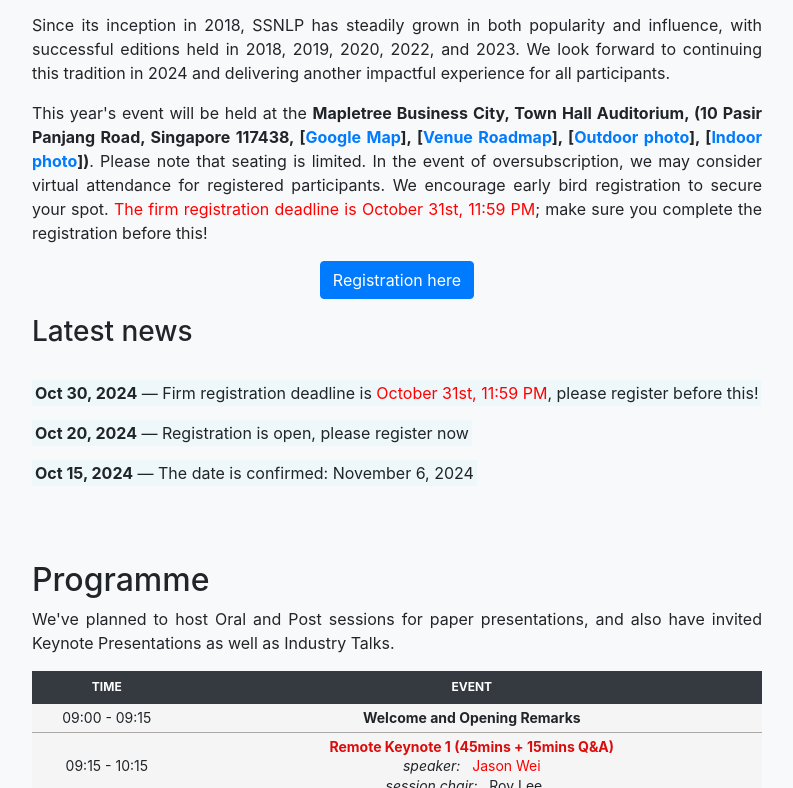
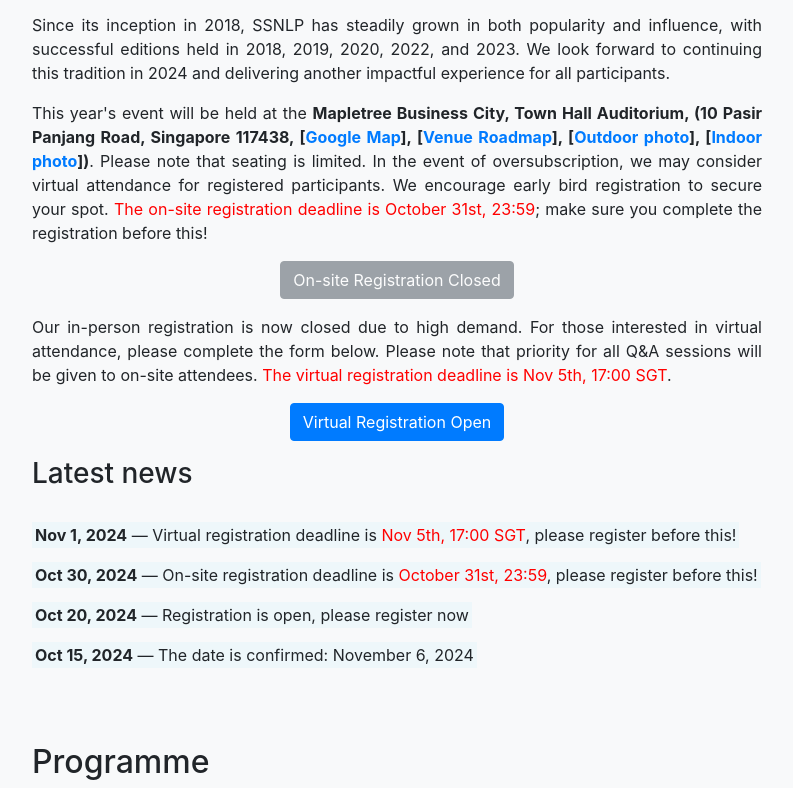
Before and after one commit to WING-NUS/SSNLP-2024, a website with bundled scripts: page index.html in a window 1280 px wide. Shown: the part 599-1387 px from the top of the page, without its empty margins (243-1036 px from the left). Built offline with nearby package versions, Linux system fonts and the light colour scheme; files whose address does not match are found by name.

Commit message:
Update index.html

```diff
--- a/index.html
+++ b/index.html
@@ -171,25 +171,36 @@
                     [<a href="images/town-hall-1.jpg">Outdoor photo</a>], [<a href="images/town-hall-2.jpg">Indoor photo</a>])</b>.
 		    Please note that seating is limited. In the event of oversubscription, we may consider virtual attendance for registered participants.
 			We encourage early bird registration to secure your spot.
-			<font color="red">The firm registration deadline is October 31st, 11:59 PM</font>; make sure you complete the registration before this!
+			<font color="red">The on-site registration deadline is October 31st, 23:59</font>; make sure you complete the registration before this!
 			</p>
                 <center>
                   <p>
-                    <a href="https://forms.office.com/r/4RVt9GXPFD" target="_blank" class="btn btn-primary">Registration here</a>
+                    <a href="https://forms.office.com/r/4RVt9GXPFD" target="_blank" class="btn disabled btn-secondary">On-site Registration Closed</a>
                   </p>
                 </center>
+                <p style="text-align: justify;">
+                    Our in-person registration is now closed due to high demand. For those interested in virtual attendance, please complete the form below. Please note that priority for all Q&A sessions will be given to on-site attendees.
+                    <font color="red">The virtual registration deadline is Nov 5th, 17:00 SGT</font>.
+                    </p>
+                        <center>
+                          <p>
+                            <a href="https://docs.google.com/forms/d/e/1FAIpQLScIBI41W_D57fg6If_WjncnK0P3-JTWcBZZ0KiOInK0iNTn0g/viewform?usp=sf_link" target="_blank" class="btn btn-primary">Virtual Registration Open</a>
+                          </p>
+                        </center>
+
+
 
 <!--                 <p>Due to fire code restrictions, our venues cannot accommodate additional onsite registrations.  However, we have plenty of capacity for virtual attendance.  Feel free to request the link for the virtual registration below.
                 </p> -->
 
 
-<!-- 		    <p>Right now, our in-person registration is closed, but feel free to make virtual registrations for online attendance by dropping an email. We will send you a Zoom link.</p>
+		    <!-- <p>Right now, our in-person registration is closed, but feel free to make virtual registrations for online attendance by dropping an email. We will send you a Zoom link.</p>
                 <center>
                   <p>
                     <a href="https://docs.google.com/forms/d/e/1FAIpQLScBFhd2XQf8ciLpRcNPAlim3mFXLc4CpDxTn-8Cef3AKd5j9Q/viewform?pli=1" target="_blank" class="btn disabled btn-secondary">Virtual Registration closed</a> -->
 
 
-<!--                     <a href="mailto:haofei37@nus.edu.sg?subject=SSNLP 2023 Virtual Registration&body=Hi, I'd like to receive the Zoom link for the upcoming SSNLP event on 5 December 2023.  Can you send it to me?  Thank you!" target="_blank" class="btn btn-primary">Register to get the Virtual Attendance Zoom links</a> -->
+                    <!-- <a href="mailto:haofei37@nus.edu.sg?subject=SSNLP 2023 Virtual Registration&body=Hi, I'd like to receive the Zoom link for the upcoming SSNLP event on 5 December 2023.  Can you send it to me?  Thank you!" target="_blank" class="btn btn-primary">Register to get the Virtual Attendance Zoom links</a> -->
                   </p>
                 </center>
 
@@ -198,8 +209,8 @@
 <!--                   <p><span class="white_bg"><strong>Dec 19, 2023</strong> — All the Posters and relevant materials can be downloaded from <a href="https://drive.google.com/drive/folders/1Njknx9-8A1Vk2d40vP7Pmce6_6tTDAQ3?usp=sharing-->
 <!--">here.</a></span></p>-->
 <!--                   <p><span class="white_bg"><strong>Nov 30, 2023</strong> — Program is confirmed, see you all</span></p>-->
-
-                  <p><span class="white_bg"><strong>Oct 30, 2024</strong> — Firm registration deadline is <font color="red">October 31st, 11:59 PM</font>, please register before this!</span></p>
+                <p><span class="white_bg"><strong>Nov 1, 2024</strong> — Virtual registration deadline is <font color="red">Nov 5th, 17:00 SGT</font>, please register before this!</span></p>
+                  <p><span class="white_bg"><strong>Oct 30, 2024</strong> — On-site registration deadline is <font color="red">October 31st, 23:59</font>, please register before this!</span></p>
                   <p><span class="white_bg"><strong>Oct 20, 2024</strong> — Registration is open, please register now</span></p>
                    <p><span class="white_bg"><strong>Oct 15, 2024</strong> — The date is confirmed: November 6, 2024</span></p>
 
```
